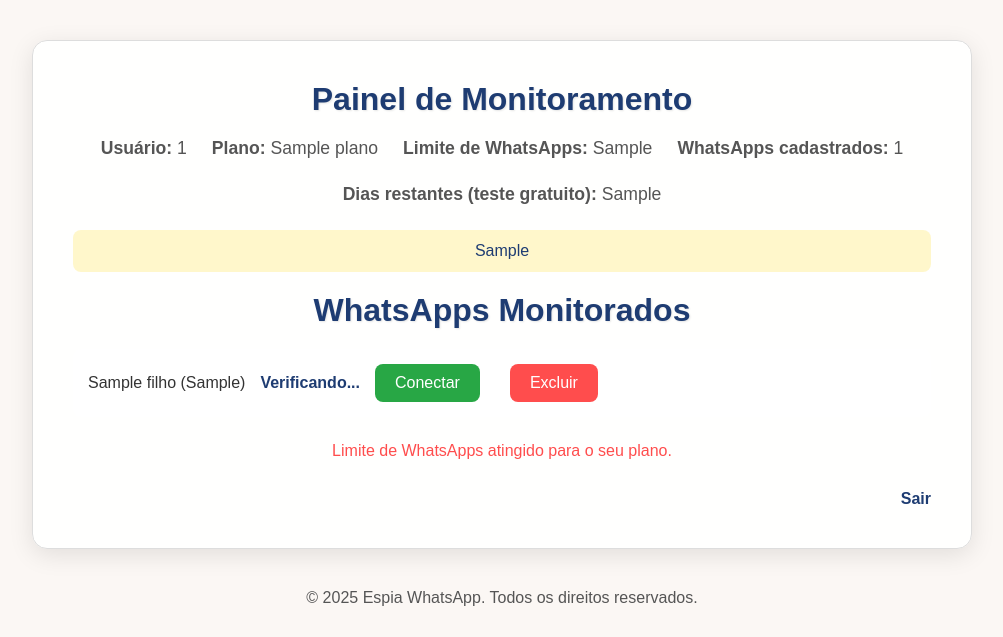
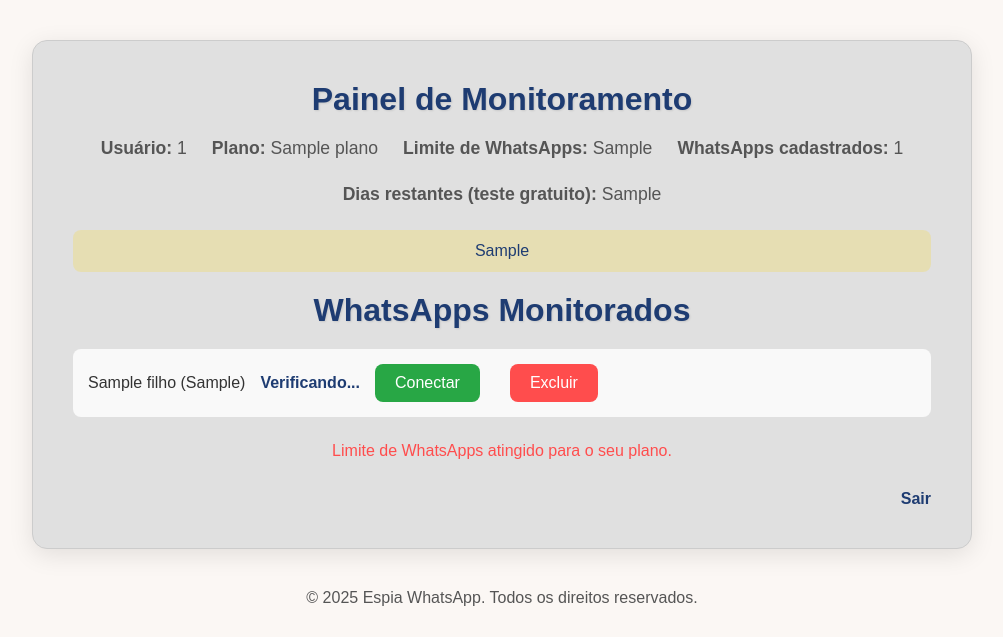
Before and after one commit to jafferlisboa/detector-traicao, a Flask app: template templates/painel.html in a window 1280 px wide. Shown: the part 214-851 px from the top of the page, without its empty margins (138-1141 px from the left). Run offline with Flask 3, Linux system fonts and the light colour scheme; the template is opened without the code that fills it: most values are stand-ins (such as "Sample title", 1, 10 or a date in 2020); some libraries are stand-ins or nearby versions.

Commit message:
Update painel.css

```diff
--- a/static/css/painel.css
+++ b/static/css/painel.css
@@ -40,11 +40,11 @@ header {
 }
 
 .painel-section {
-    background: rgba(255, 255, 255, 0.95);
+    background: #e0e0e0;
     padding: 40px;
     border-radius: 15px;
     box-shadow: 0 6px 25px rgba(0, 0, 0, 0.1);
-    border: 1px solid #ddd;
+    border: 1px solid #ccc;
 }
 
 h2, h3 {
@@ -151,7 +151,7 @@ h2, h3 {
 
 .qrcode-area img {
     margin-top: 15px;
-    border: 1px solid #ddd;
+    border: 1px solid #ccc;
     border-radius: 8px;
     filter: drop-shadow(0 2px 5px rgba(0, 0, 0, 0.2));
 }
@@ -208,7 +208,7 @@ h2, h3 {
 .add-filho-form {
     display: flex;
     flex-direction: column;
-    gap: 12px;
+    gap: 8px;
     margin-top: 25px;
 }
 
@@ -216,6 +216,7 @@ label {
     font-size: 1.1em;
     color: #555;
     text-align: left;
+    margin-bottom: 8px;
 }
 
 input {
```
